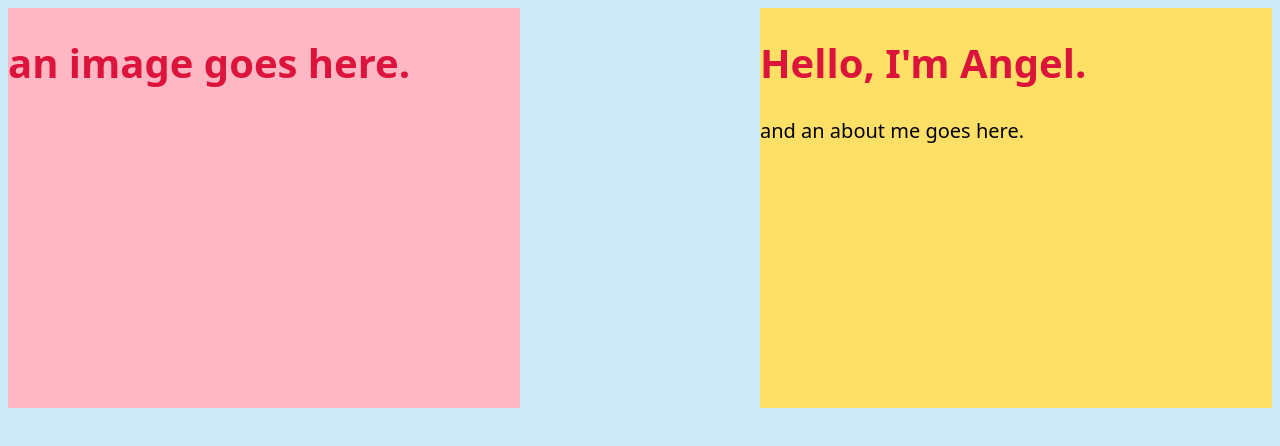
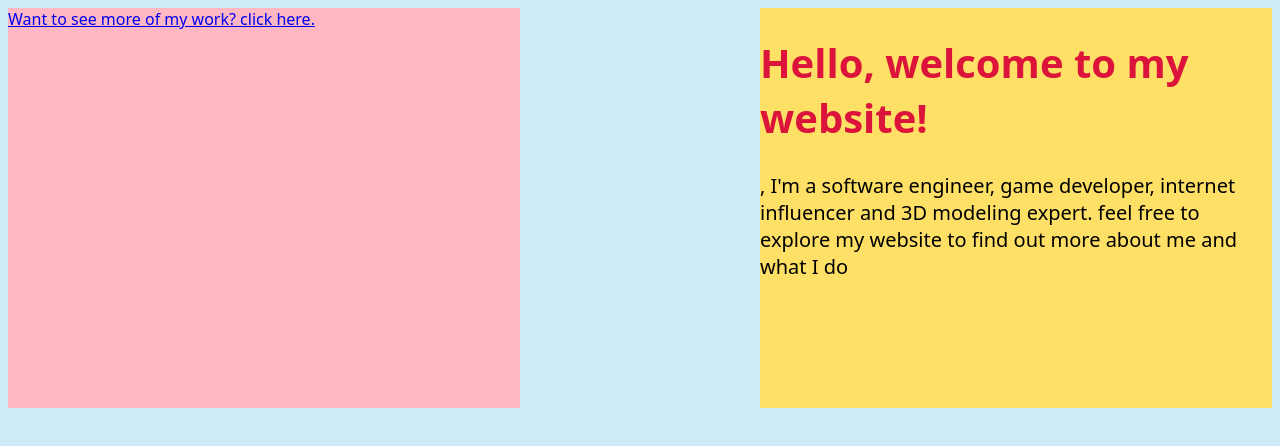
Before and after one commit to Rr2410/personalWebsite, a plain HTML site: page homePage.html in a window 1280 px wide. Drawn offline with Linux system fonts and the light colour scheme.

Commit message:
played with styles but then changed my mind, added things to about me and a link that takes the user to the myWork tab

```diff
--- a/homePage.html
+++ b/homePage.html
@@ -9,12 +9,12 @@
 </head>
 <body>
     <div class="right" >
-        <h1> Hello, I'm Angel. </h1>
-        <p>and an about me goes here.</p>
+        <h1> Hello, welcome to my website! </h1>
+        <p>, I'm a software engineer, game developer, internet influencer and 3D modeling expert. feel free to explore my website
+        to find out more about me and what I do</p>
     </div>
     <div class="left">
-        <h1>an image goes here.</h1>
-
+    <a href="./workExamples.html"> Want to see more of my work? click here.</a>
     </div>
 
 
```
